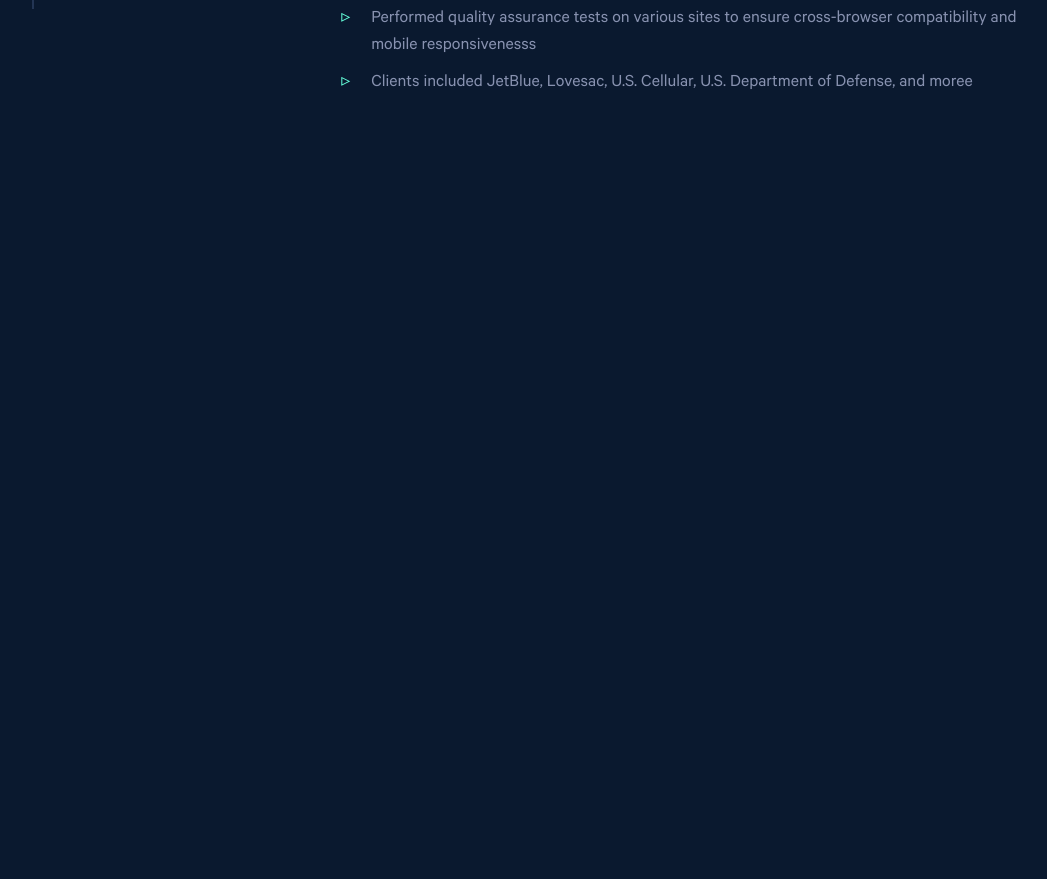
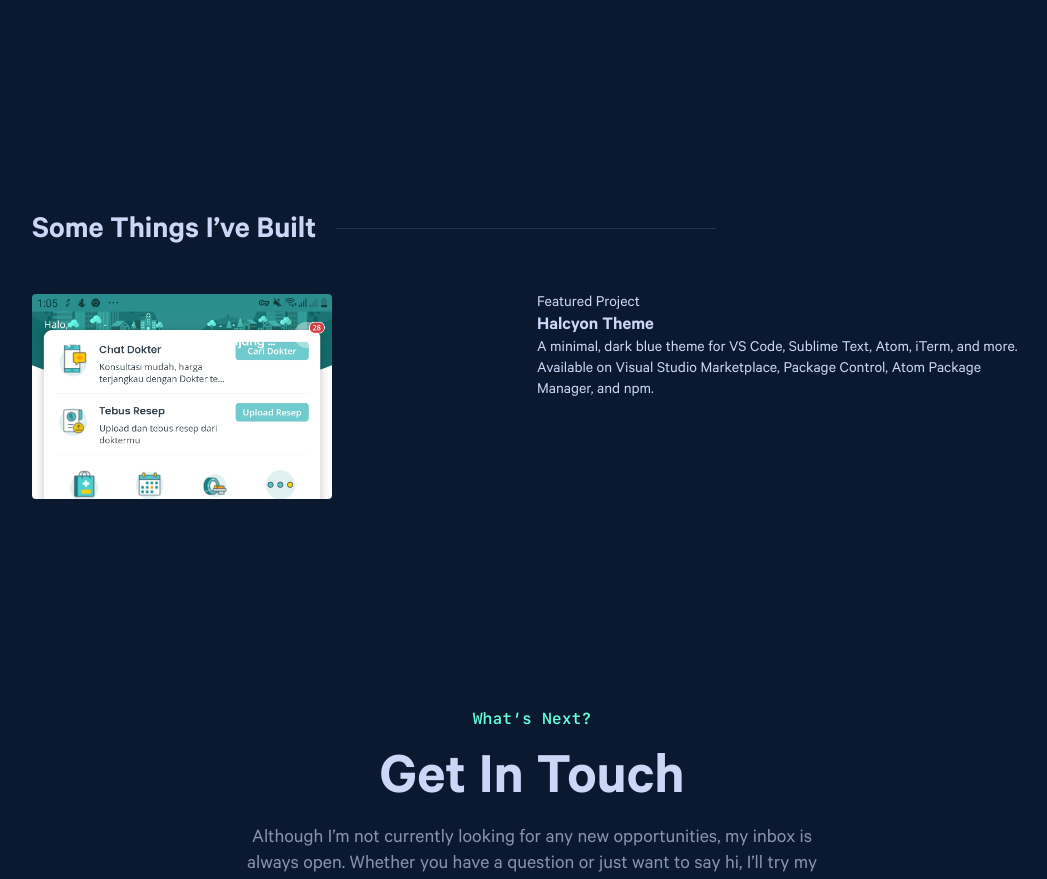
Before and after one commit to oktorakevinarigi/my-portfolio, a Next.js app: page / in a window 1280 px wide. Shown: the part 1900-2779 px from the top of the page, without its empty margins (108-1155 px from the left). Before the commit the page ends 2107 px from the top, so only its background shows below. Built offline with nearby package versions, Linux system fonts and the light colour scheme.

Commit message:
Create UI contact

```diff
--- a/src/app/page.tsx
+++ b/src/app/page.tsx
@@ -1,6 +1,8 @@
 import { About } from "@/components/about";
+import { Contact } from "@/components/contact";
 import { Experience } from "@/components/experience";
 import { Hero } from "@/components/hero";
+import { Work } from "@/components/work";
 import { Header } from "@/layouts/header";
 import { SimpleBlock } from "@/layouts/simple-block";
 
@@ -12,6 +14,8 @@
         <Hero />
         <About />
         <Experience />
+        <Work />
+        <Contact />
       </SimpleBlock>
     </>
   );
--- /dev/null
+++ b/src/components/contact/index.tsx
@@ -0,0 +1,17 @@
+import { Button, Container, Description, SubTitle, Title } from "./style";
+
+export function Contact() {
+  return (
+    <Container>
+      <Title>What’s Next?</Title>
+      <SubTitle>Get In Touch</SubTitle>
+      <Description>
+        Although I’m not currently looking for any new opportunities, my inbox is always open.
+        Whether you have a question or just want to say hi, I’ll try my best to get back to you!
+      </Description>
+      <Button href="mailto:oktora.kevin.arigi@gmail.com" target="_blank">
+        Say Hello
+      </Button>
+    </Container>
+  );
+}
--- /dev/null
+++ b/src/components/contact/style.ts
@@ -0,0 +1,46 @@
+"use client";
+import styled from "styled-components";
+
+export const Container = styled.section`
+  padding: 100px 0;
+  text-align: center;
+`;
+
+export const Title = styled.h1`
+  font-family: var(--font-sf-mono);
+  color: var(--green);
+  font-size: var(--fz-base);
+  margin-top: 10px;
+  margin-bottom: 20px;
+  text-align: center;
+`;
+
+export const SubTitle = styled.h2`
+  font-size: var(--60);
+  font-weight: 600;
+  text-align: center;
+  margin-bottom: 10px;
+  line-height: 1.1;
+`;
+
+export const Description = styled.p`
+  font-size: var(--fz-xl);
+  color: var(--slate);
+  text-align: center;
+  max-width: 600px;
+  margin: 0 auto;
+`;
+
+export const Button = styled.a`
+  color: var(--green);
+  background-color: transparent;
+  border: 1px solid var(--green);
+  border-radius: var(--rounded);
+  padding: 1.25rem 1.75rem;
+  font-size: var(--fz-sm);
+  font-family: var(--font-sf-mono);
+  line-height: 1;
+  text-decoration: none;
+  margin-top: 50px;
+  display: inline-block;
+`;
--- /dev/null
+++ b/src/components/work/index.tsx
@@ -0,0 +1,35 @@
+import Image from "next/image";
+
+import { Box, Container, Flex, Title } from "./style";
+
+export function Work() {
+  return (
+    <Container>
+      <Title>Some Things I’ve Built</Title>
+      <Flex>
+        <Box>
+          <Image
+            src="/images/sehatq-lading-telemed.jpg"
+            alt="sehatq landing page"
+            fill
+            style={{
+              borderRadius: "4px",
+              objectFit: "cover",
+              objectPosition: "top",
+              maxWidth: "300px",
+              maxHeight: "300px",
+            }}
+          />
+        </Box>
+        <Box>
+          <p>Featured Project</p>
+          <h3>Halcyon Theme</h3>
+          <p>
+            A minimal, dark blue theme for VS Code, Sublime Text, Atom, iTerm, and more. Available
+            on Visual Studio Marketplace, Package Control, Atom Package Manager, and npm.
+          </p>
+        </Box>
+      </Flex>
+    </Container>
+  );
+}
--- /dev/null
+++ b/src/components/work/style.ts
@@ -0,0 +1,36 @@
+"use client";
+import styled from "styled-components";
+
+export const Container = styled.section`
+  padding: 100px 0;
+`;
+
+export const Flex = styled.div`
+  display: flex;
+  gap: 10px;
+`;
+
+export const Box = styled.div`
+  position: relative;
+  flex: 1;
+  min-width: 328px;
+  min-height: 205px;
+`;
+
+export const Title = styled.h2`
+  font-size: var(--32);
+  display: flex;
+  align-items: center;
+  margin-bottom: 40px;
+
+  &::after {
+    content: "";
+    position: relative;
+    top: -5px;
+    flex: 1;
+    height: 1px;
+    margin-left: 20px;
+    max-width: 380px;
+    background-color: var(--lightest-navy);
+  }
+`;
--- a/src/styles/global-styles.ts
+++ b/src/styles/global-styles.ts
@@ -20,7 +20,7 @@
 }
 
 body {
-  line-height: 1.5;
+  line-height: 1.3;
   font-family: var(--font-calibre),  "Inter", "San Francisco", "SF Pro Text",
   -apple-system, system-ui, sans-serif;
   -webkit-font-smoothing: antialiased;
--- a/src/styles/variables.ts
+++ b/src/styles/variables.ts
@@ -24,6 +24,8 @@
     --36: 2.25rem; /* 36px */
     --40: 2.5rem; /* 40px */
     --42: 2.625rem; /* 42px */
+    --56: 3.25rem; /* 56px */
+    --60: 3.75rem; /* 60px */
 
     --fz-2xs: 0.625rem; /* 10px */
     --fz-xs: 0.75rem; /* 12px */
```
Also changed, not shown: public/images/sehatq-lading-telemed.jpg (added), public/images/sehatq-telemed.png (added).
